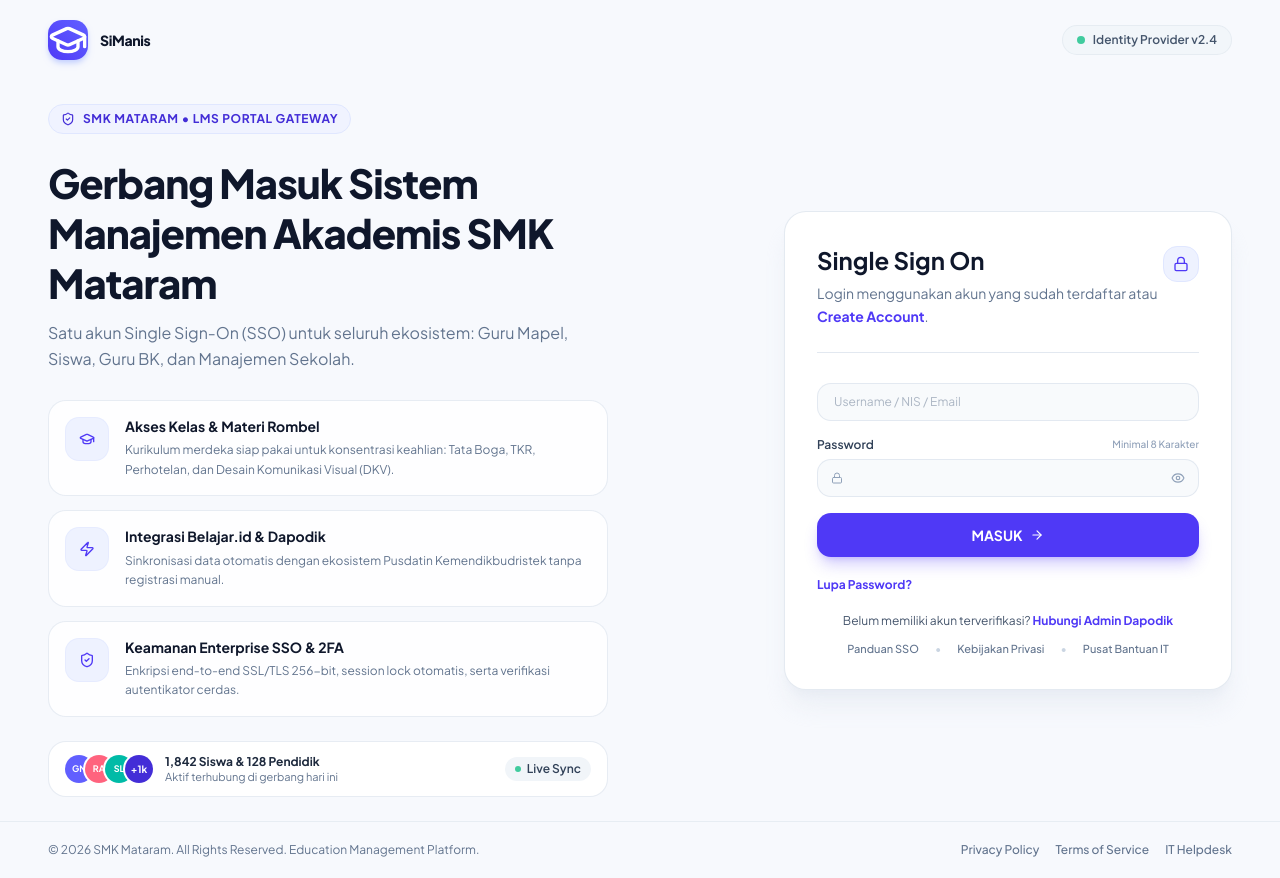
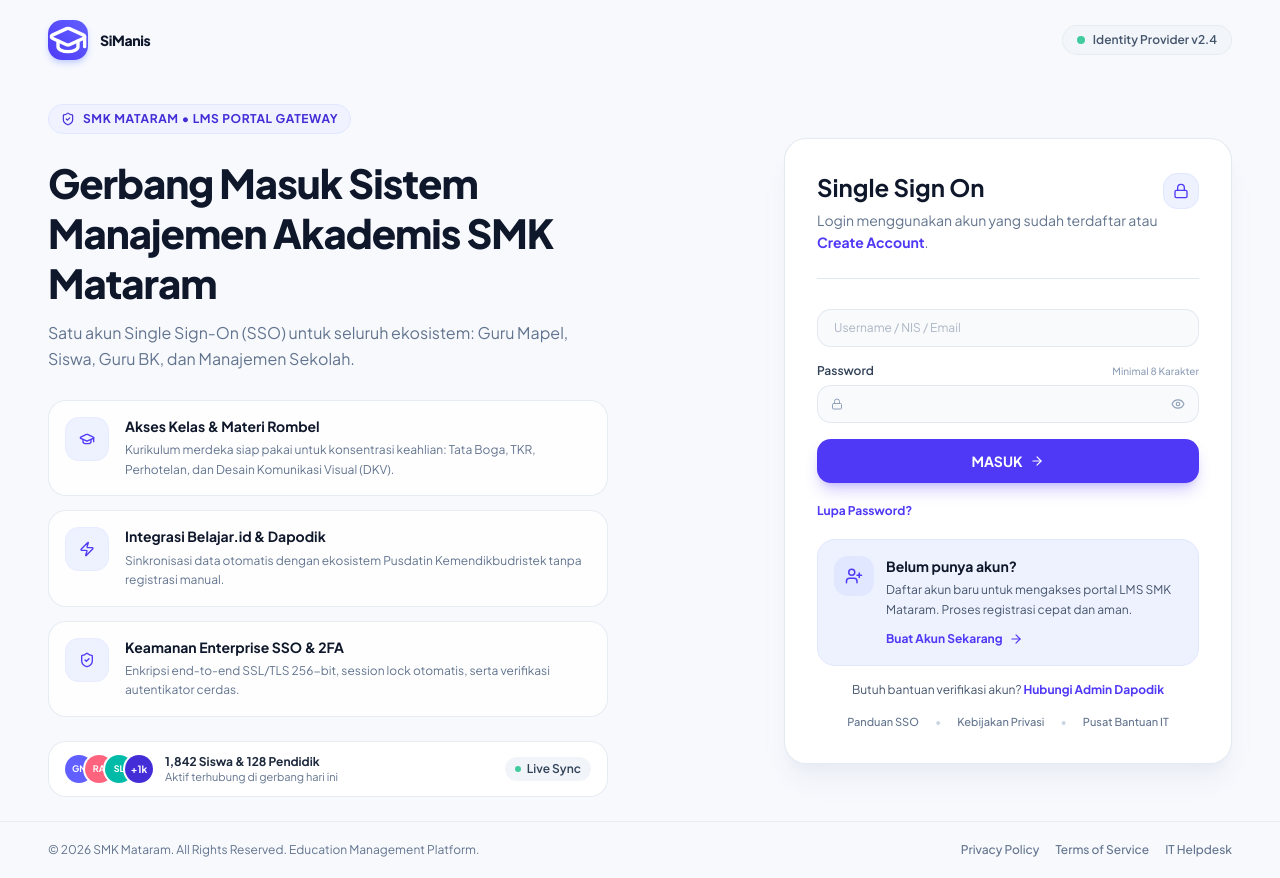
Before and after one commit to rafifhardjaa/LMS, a Next.js app in the folder frontend/: page /auth/login in a window 1280 px wide. Built offline with nearby package versions, Linux system fonts and the light colour scheme; no server answers.

Commit message:
insert register card

```diff
--- a/frontend/app/auth/login/login-form.tsx
+++ b/frontend/app/auth/login/login-form.tsx
@@ -4,7 +4,7 @@ import { useState } from "react";
 import { useRouter } from "next/navigation";
 import { toast } from "sonner";
 import { motion } from "framer-motion";
-import { ArrowRight, Eye, EyeOff, Lock } from "lucide-react";
+import { ArrowRight, Eye, EyeOff, Lock, UserPlus } from "lucide-react";
 import { StaggerChildren, StaggerItem } from "@/components/ui/animations";
 import { api, authApi } from "@/lib/api/client";
 import { useAuthStore } from "@/lib/store/auth-store";
@@ -191,9 +191,31 @@ export function LoginForm() {
       </StaggerItem>
 
       <StaggerItem>
-        <div className="mt-5 text-center">
-          <p className="text-xs text-slate-600">
-            Belum memiliki akun terverifikasi?{" "}
+        <div className="mt-5 space-y-4">
+          <div className="bg-indigo-50 border border-indigo-100 rounded-2xl p-4">
+            <div className="flex items-start gap-3">
+              <div className="w-10 h-10 rounded-xl bg-indigo-100 flex items-center justify-center shrink-0">
+                <UserPlus className="size-4.5 text-indigo-600" />
+              </div>
+              <div className="flex-1 min-w-0">
+                <h3 className="text-sm font-bold text-slate-900">Belum punya akun?</h3>
+                <p className="text-xs text-slate-600 mt-1 leading-relaxed">
+                  Daftar akun baru untuk mengakses portal LMS SMK Mataram. Proses
+                  registrasi cepat dan aman.
+                </p>
+                <a
+                  href="/auth/register"
+                  className="mt-3 inline-flex items-center gap-1.5 text-xs font-bold text-indigo-600 hover:text-indigo-700 transition"
+                >
+                  Buat Akun Sekarang
+                  <ArrowRight className="size-3.5" />
+                </a>
+              </div>
+            </div>
+          </div>
+
+          <p className="text-xs text-slate-600 text-center">
+            Butuh bantuan verifikasi akun?{" "}
             <a
               href="#"
               className="font-bold text-indigo-600 hover:underline"
@@ -201,7 +223,7 @@ export function LoginForm() {
               Hubungi Admin Dapodik
             </a>
           </p>
-          <div className="mt-3 flex items-center justify-center gap-4 text-[11px] font-medium text-slate-500">
+          <div className="flex items-center justify-center gap-4 text-[11px] font-medium text-slate-500">
             <a href="#" className="hover:text-slate-700 transition">
               Panduan SSO
             </a>
```
